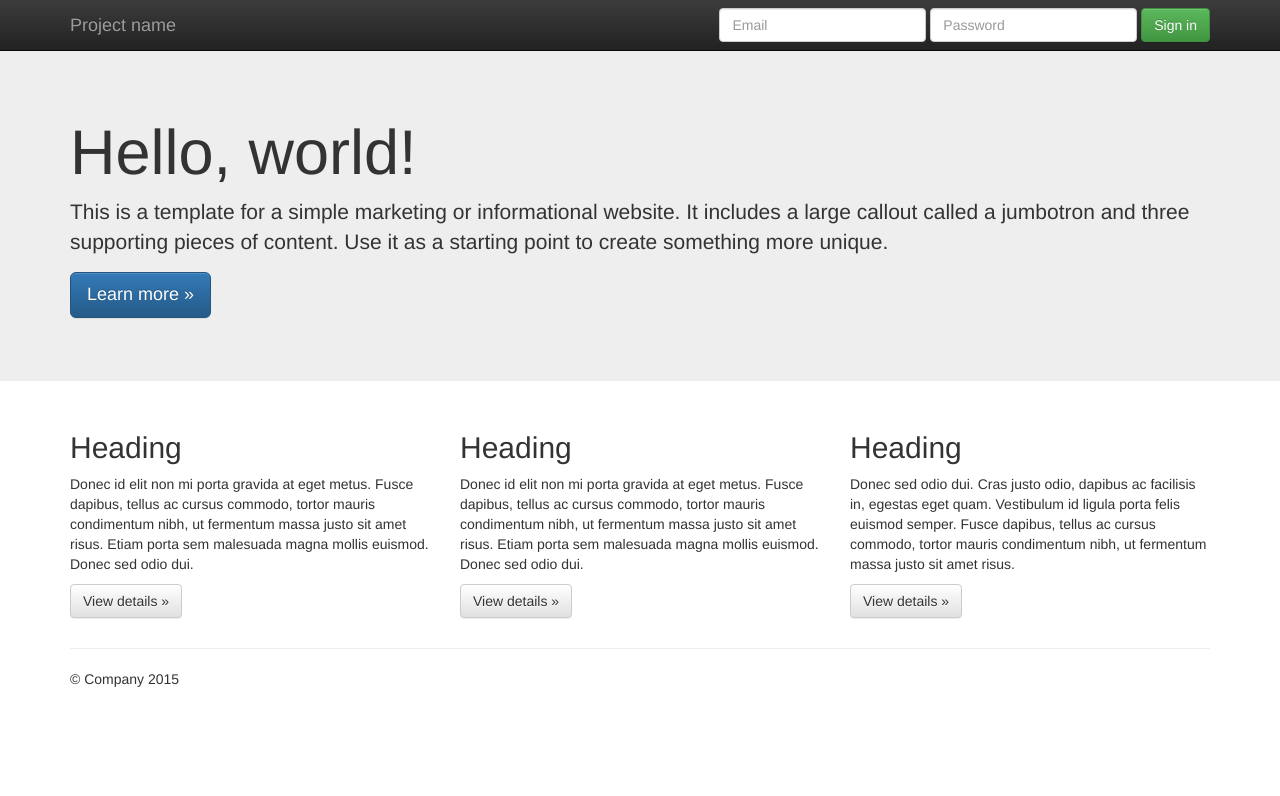
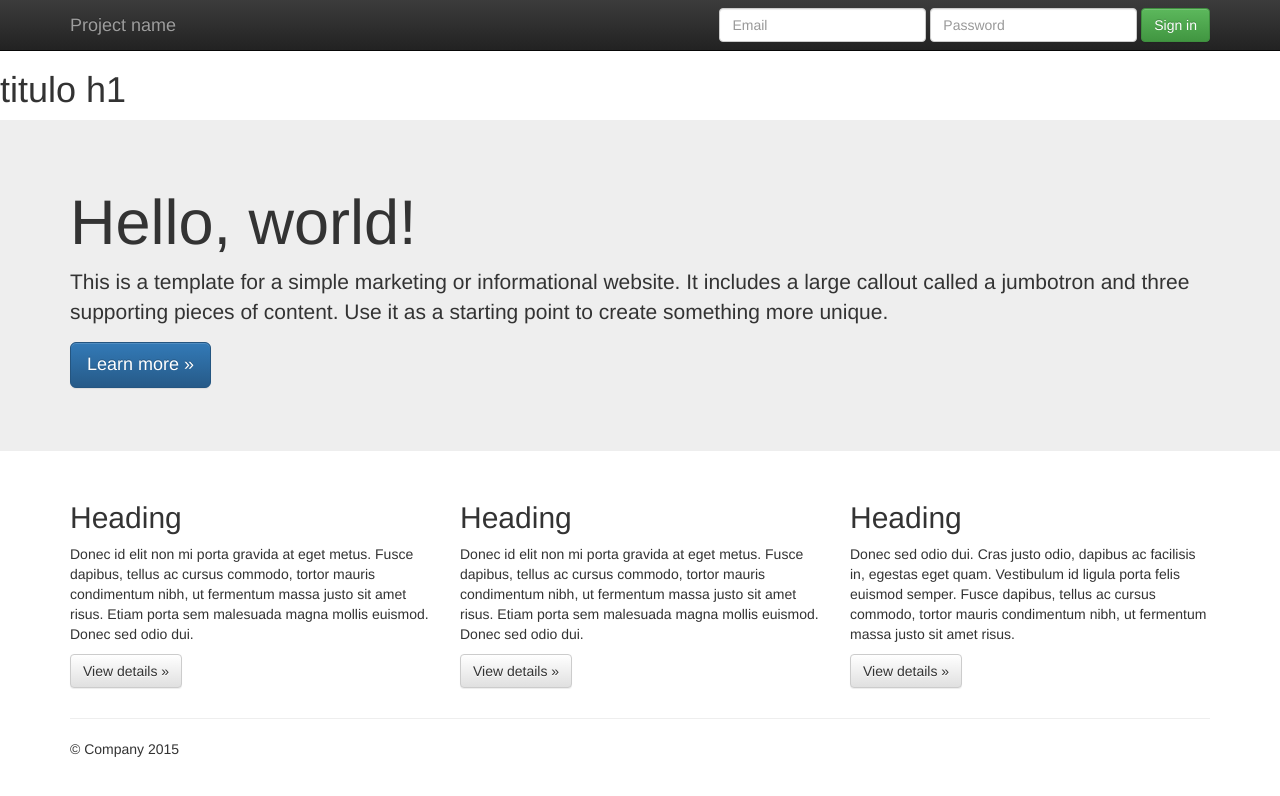
Before and after one commit to jbinade/severo-ed-git, a plain HTML site: page index.html in a window 1280 px wide. Drawn offline with nearby package versions, Linux system fonts and the light colour scheme.

Commit message:
Añadido h1 a index.html

```diff
--- a/index.html
+++ b/index.html
@@ -10,6 +10,7 @@
         <meta name="description" content="">
         <meta name="viewport" content="width=device-width, initial-scale=1">
         <title>Proyecto p03</title>
+        <h1>titulo h1</h1>
         <link rel="apple-touch-icon" href="apple-touch-icon.png">
 
         <link rel="stylesheet" href="css/bootstrap.min.css">
```
